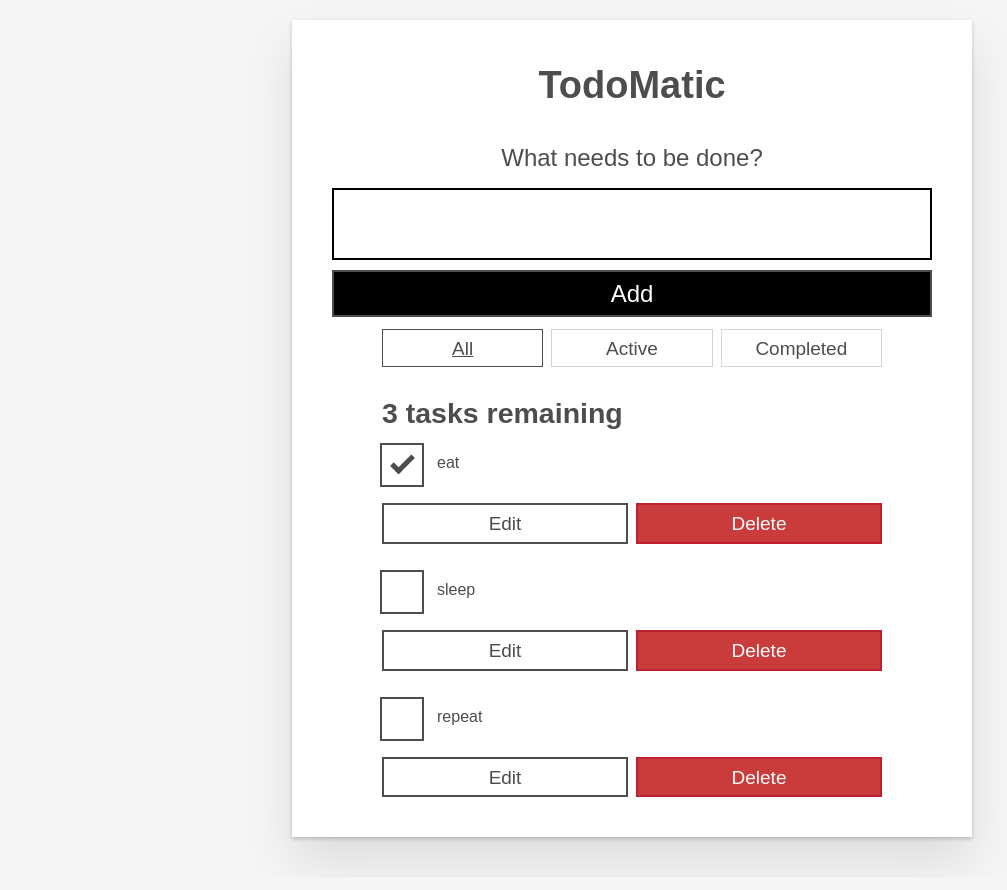
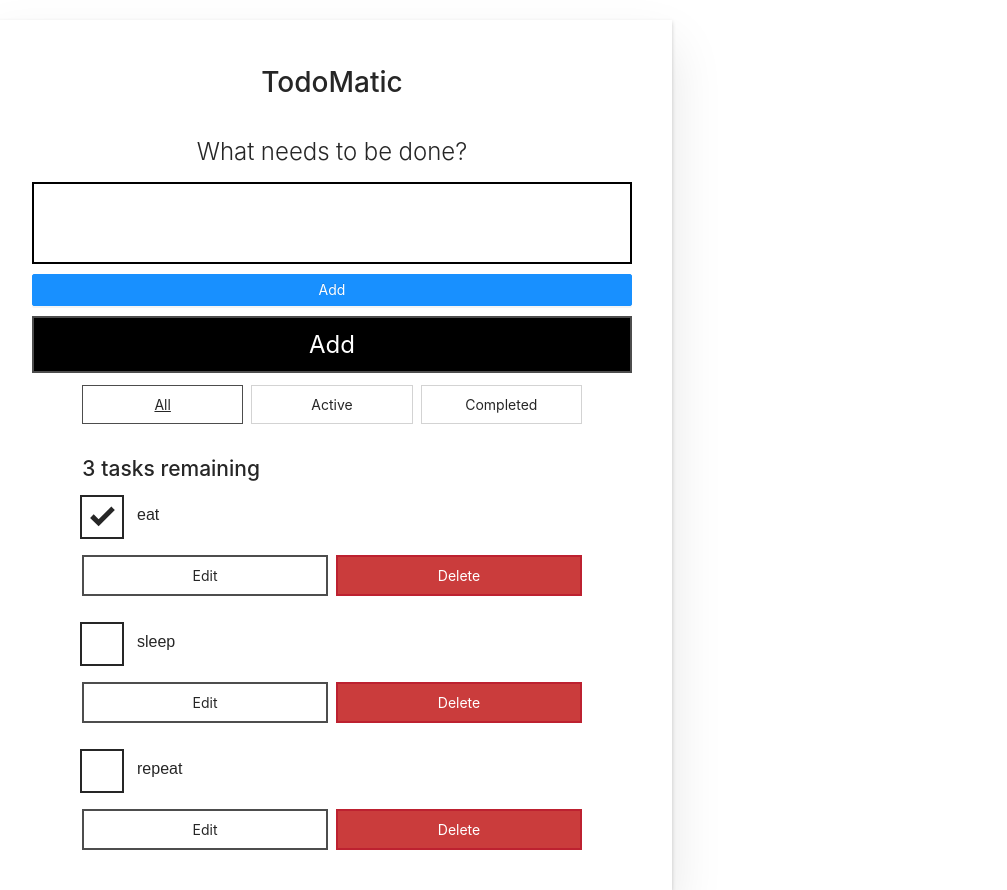
Before and after one commit to Delete3/TodoList-AntDesign, a React (Create React App) app: page / in a window 1280 px wide. Shown: the whole page, without its empty margins (8-1015 px from the left). Built offline with nearby package versions, Linux system fonts and the light colour scheme.

Commit message:
完成主要的Todo List教程內容，正在測試Ant design。問題：樣式表匯入順序。

```diff
--- a/package.json
+++ b/package.json
@@ -6,6 +6,8 @@
     "@testing-library/jest-dom": "^5.14.1",
     "@testing-library/react": "^11.2.7",
     "@testing-library/user-event": "^12.8.3",
+    "antd": "^4.16.6",
+    "nanoid": "^3.1.23",
     "react": "^17.0.2",
     "react-dom": "^17.0.2",
     "react-scripts": "4.0.3",
--- a/src/App.js
+++ b/src/App.js
@@ -1,42 +1,87 @@
+import React, { useState } from "react";
+import { nanoid } from "nanoid";
+import { Button } from "antd";
 import Todo from "./components/Todo";
 import Form from "./components/Form";
+import FilterButton from "./components/FilterButton";
 
-function App(props) {
-  const taskList = props.tasks.map(task =>
+//宣告在App函式外避免一直重新處理
+const FILTER_MAP = {
+  All: () => true,
+  Active: (task) => !task.completed,
+  Completed: (task) => task.completed
+};
+
+const FILTER_NAMES = Object.keys(FILTER_MAP);
+
+export default function App(props) {
+  const [tasks, setTasks] = useState(props.tasks);
+  const [filter, setFilter] = useState('All');
+
+  const taskList = tasks
+  .filter(FILTER_MAP[filter])//會直接替換成指定陣列內元素的匿名函式
+  .map(task =>
     <Todo
       id={task.id}
       name={task.name}
       completed={task.completed}
       key={task.id}
+      toggleTaskCompleted={toggleTaskCompleted}
+      deleteTask={deleteTask}
+      editTask={editTask}
     />
   );
+
+  const filterList = FILTER_NAMES.map(name =>
+    <FilterButton
+      key={name}
+      name={name}
+      setFilter={setFilter}
+      isPressed={name === filter}
+    />
+  )
+
+  function addTask(name){
+    const newTask = {id: "task-" + nanoid(), name: name, completed: false};
+    setTasks([...tasks, newTask]);
+  }
+
+  function toggleTaskCompleted(id){
+    const updatedTasks = tasks.map(task => {
+      if(task.id === id)
+        return {...task, completed: !task.completed};
+      return task;
+    })
+    setTasks(updatedTasks);
+  }
+
+  function deleteTask(id){
+    const updateTasks = tasks.filter(task => task.id !== id);
+    setTasks(updateTasks);
+  }
+
+  function editTask(id, newName){
+    const updatedTasks = tasks.map(task => {
+      if(task.id === id)
+        return {...task, name: newName};
+      return task;
+    })
+    setTasks(updatedTasks);
+  }
+
+  const taskNumber = `${taskList.length} ${taskList.length > 1 ? 'tasks' : 'task'} remaining`;
 
   return (
     <div className="todoapp stack-large">
       <h1>TodoMatic</h1>
-      <Form />
+      <Form addTask={addTask} />
       <div className="filters btn-group stack-exception">
-        <button type="button" className="btn toggle-btn" aria-pressed="true">
-          <span className="visually-hidden">Show </span>
-          <span>all</span>
-          <span className="visually-hidden"> tasks</span>
-        </button>
-        <button type="button" className="btn toggle-btn" aria-pressed="false">
-          <span className="visually-hidden">Show </span>
-          <span>Active</span>
-          <span className="visually-hidden"> tasks</span>
-        </button>
-        <button type="button" className="btn toggle-btn" aria-pressed="false">
-          <span className="visually-hidden">Show </span>
-          <span>Completed</span>
-          <span className="visually-hidden"> tasks</span>
-        </button>
+        {filterList}
       </div>
       <h2 id="list-heading">
-        3 tasks remaining
+        {taskNumber}
       </h2>
       <ul
-        role="list"
         className="todo-list stack-large stack-exception"
         aria-labelledby="list-heading"
       >
@@ -45,5 +90,3 @@ function App(props) {
     </div>
   );
 }
-
-export default App;
--- a/src/components/FilterButton.js
+++ b/src/components/FilterButton.js
@@ -0,0 +1,18 @@
+import React from "react";
+
+function FilterButton(props) {
+  return (
+    <button
+      type="button"
+      className="btn toggle-btn"
+      aria-pressed={props.isPressed}
+      onClick={() => props.setFilter(props.name)}
+    >
+      <span className="visually-hidden">Show </span>
+      <span>{props.name}</span>
+      <span className="visually-hidden"> tasks</span>
+    </button>
+  )
+}
+
+export default FilterButton;
--- a/src/components/Form.js
+++ b/src/components/Form.js
@@ -1,8 +1,20 @@
-import React from "react";
+import React, {useState} from "react";
+import {Button} from "antd";
 
-function Form() {
+function Form(props) {
+  const [name, setName] = useState('');
+
+  function handleSubmit(e){
+    e.preventDefault();
+    if(name.trim() === ""){
+      alert("名稱不能為空");
+      return;
+    }
+    props.addTask(name);
+  }
+
   return (
-    <form>
+    <form onSubmit={handleSubmit}>
       <h2 className="label-wrapper">
         <label htmlFor="new-todo-input" className="label__lg">
           What needs to be done?
@@ -14,7 +26,12 @@ function Form() {
         className="input input__lg"
         name="text"
         autoComplete="off"
+        value={name}
+        onChange={(e)=>setName(e.target.value)}
       />
+      <Button type="primary" htmlType="submit" className="btn btn__primary btn__lg">
+        Add
+      </Button>
       <button type="submit" className="btn btn__primary btn__lg">
         Add
       </button>
--- a/src/components/Todo.js
+++ b/src/components/Todo.js
@@ -1,23 +1,80 @@
-import React from "react";
+import React, { useState } from "react";
 
 function Todo(props) {
-  return (
+  const [isEditing, setEditing] = useState(false);
+  const [newName, setNewName] = useState(props.name);
+
+  function handleSubmit(e) {
+    e.preventDefault();
+    if (newName.trim() === "") {
+      alert("名稱不能為空")
+      return;
+    }
+    props.editTask(props.id, newName);
+    setNewName('');
+    setEditing(false);
+  }
+
+  const editingTemplate = (
+    <form className="stack-small" onSubmit={handleSubmit}>
+      <div className="form-group">
+        <label className="todo-label" htmlFor={props.id}>
+          New name for {props.name}
+        </label>
+        <input
+          id={props.id}
+          className="todo-text"
+          type="text"
+          value={newName}
+          onFocus={(e) => e.target.select()}
+          onChange={(e) => setNewName(e.target.value)}
+        />
+      </div>
+      <div className="btn-group">
+        <button
+          type="button"
+          className="btn todo-cancel"
+          onClick={() => {
+            setEditing(false)
+            setNewName(props.name)
+          }}>
+          Cancel
+          <span className="visually-hidden">renaming {props.name}</span>
+        </button>
+        <button type="submit" className="btn btn__primary todo-edit">
+          Save
+          <span className="visually-hidden">new name for {props.name}</span>
+        </button>
+      </div>
+    </form>
+  );
+
+  const viewTemplate = (
     <li className="todo stack-small">
       <div className="c-cb">
-        <input id={props.id} type="checkbox" defaultChecked={props.completed} />
+        <input
+          id={props.id}
+          type="checkbox"
+          defaultChecked={props.completed}
+          onChange={() => props.toggleTaskCompleted(props.id)}
+        />
         <label className="todo-label" htmlFor={props.id}>
           {props.name}
         </label>
       </div>
       <div className="btn-group">
-        <button type="button" className="btn">
+        <button type="button" className="btn" onClick={() => setEditing(true)}>
           Edit <span className="visually-hidden">{props.name}</span>
         </button>
-        <button type="button" className="btn btn__danger">
+        <button type="button" className="btn btn__danger" onClick={() => props.deleteTask(props.id)}>
           Delete <span className="visually-hidden">{props.name}</span>
         </button>
       </div>
     </li>
+  );
+
+  return (
+    isEditing ? editingTemplate : viewTemplate
   )
 }
 
--- a/src/index.js
+++ b/src/index.js
@@ -1,12 +1,14 @@
 import React from 'react';
 import ReactDOM from 'react-dom';
+import { Button } from "antd";
 import App from './App';
 import './index.css';
+import 'antd/dist/antd.min.css';
 
 const DATA = [
-  { id: "todo-0", name: "eat", completed: true },
-  { id: "todo-1", name: "sleep", completed: false },
-  { id: "todo-2", name: "repeat", completed: false },
+  { id: "task-0", name: "eat", completed: true },
+  { id: "task-1", name: "sleep", completed: false },
+  { id: "task-2", name: "repeat", completed: false },
 ]
 
 ReactDOM.render(
```
Also changed, not shown: 1 other file (tests, documents, lock files or other folders).
